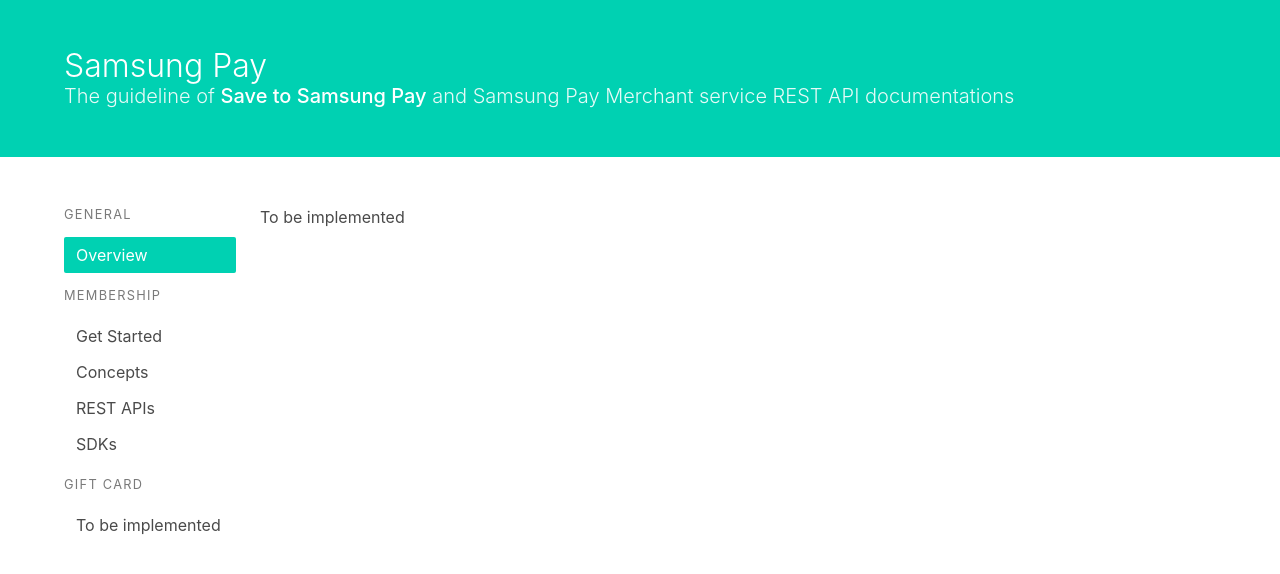
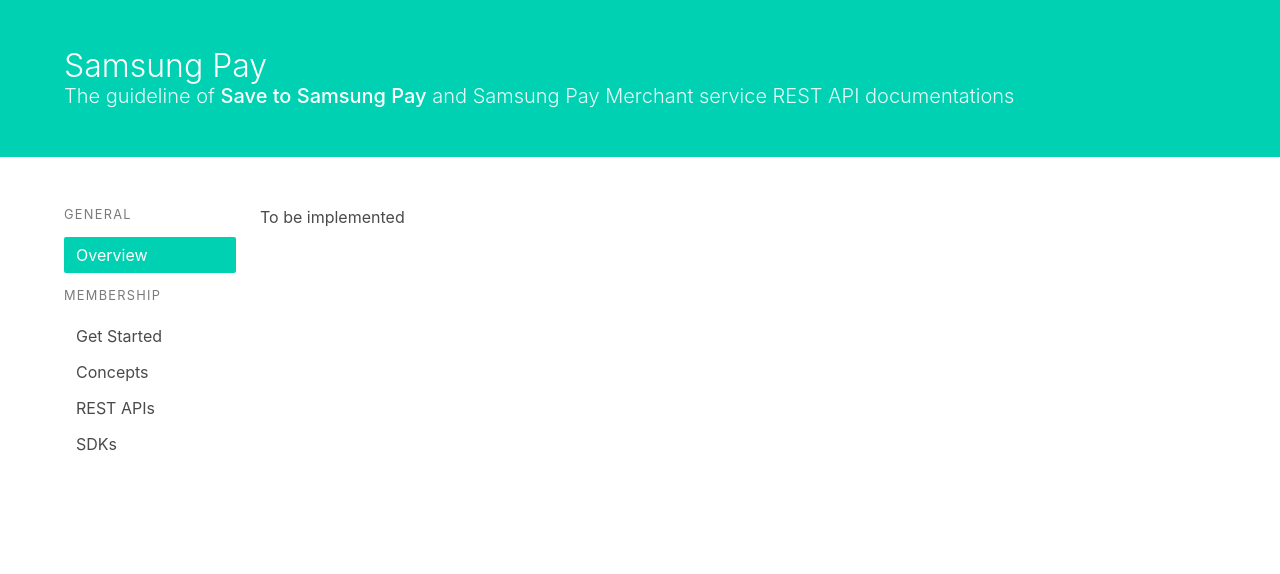
Before and after one commit to samsung-pay/sapi-doc, a Jekyll site: the page built from index.md, in a window 1280 px wide. Shown: the top 574 px of the page. Built offline with Jekyll 4.4.1, drawn with Linux system fonts in a browser that asks for light colours.

Commit message:
Removed Gift Card section

```diff
--- a/_includes/side_nav.html
+++ b/_includes/side_nav.html
@@ -16,10 +16,4 @@
     <li><a href="{{ "/membership/api" | relative_url }}" {% if pUri == 'membership/api' %}class="is-active"{% endif %} >REST APIs</a></li>
     <li><a href="{{ "/membership/sdks" | relative_url }}" {% if pUri == 'membership/sdks' %}class="is-active"{% endif %} >SDKs</a></li>
   </ul>
-  <p class="menu-label">
-    Gift Card
-  </p>
-  <ul class="menu-list">
-    <li><a href="#">To be implemented</a></li>
-  </ul>
 </aside>
```
